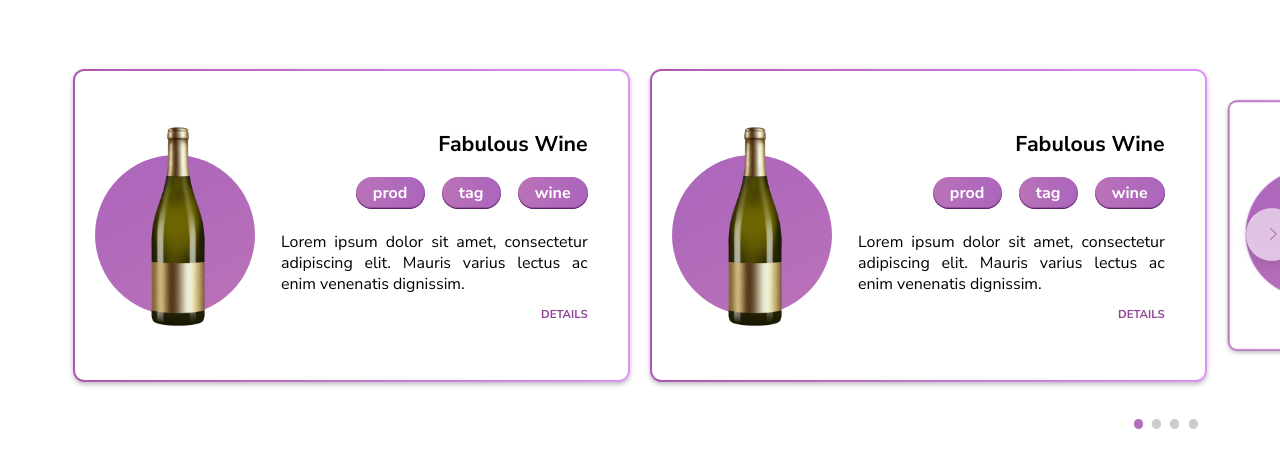
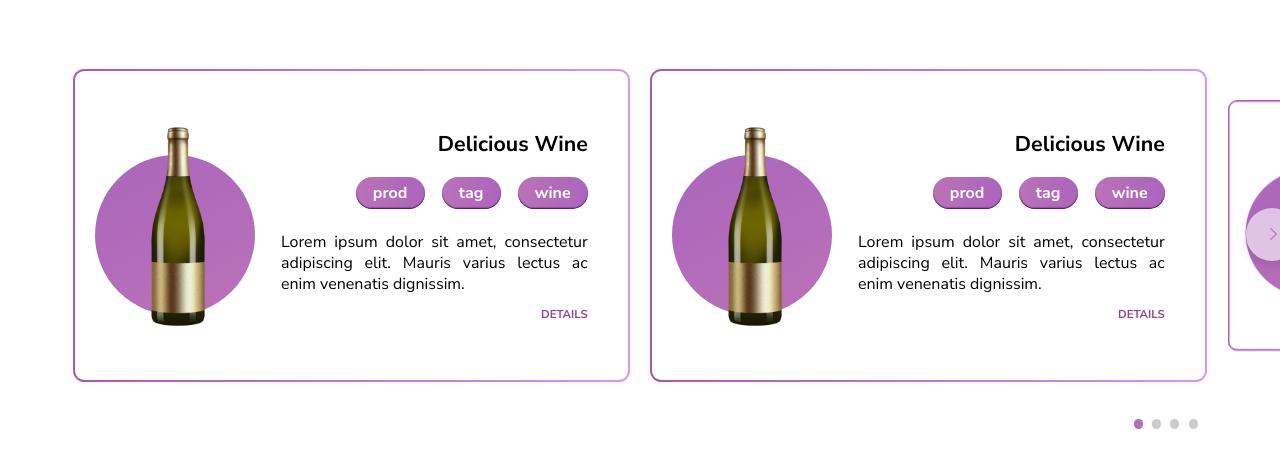
Before and after one commit to GiuB/demo-react-animated-checkbox, a React (Create React App) app: page / in a window 1280 px wide. Shown: the top 468 px of the page. Built offline with nearby package versions, Linux system fonts and the light colour scheme.

Commit message:
add mouseLeave smooth transition

```diff
--- a/src/components/Card/Card.js
+++ b/src/components/Card/Card.js
@@ -7,6 +7,7 @@ import Bottle from '../../assets/img/bottle.png'
 const Card = () => {
   const [state, setState] = useState({ isHover: false })
   const refWrapper = useRef()
+  const refRotateWrapper = useRef()
   const x = useMotionValue(200)
   const y = useMotionValue(200)
 
@@ -34,12 +35,16 @@ const Card = () => {
     state.isHover && setState({ ...state, isHover: false })
     x.set(0)
     y.set(0)
+
+    if (refRotateWrapper?.current?.style)
+      refRotateWrapper.current.style.transition = 'all 0.3s ease-out'
   }
 
   return (
     <C.CardOuterWrapper>
       <motion.div onMouseMove={handleMouseMove} onMouseLeave={handleMouseLeave}>
         <motion.div
+          ref={refRotateWrapper}
           className="rotateWrapper"
           style={{
             perspective: 1000,
@@ -55,7 +60,7 @@ const Card = () => {
                 </C.CardBox>
                 <C.CardBox descCol isHover={state.isHover}>
                   <div className="title">
-                    <h3>Fabulous Wine</h3>
+                    <h3>Delicious Wine</h3>
                   </div>
                   <div className="tags">
                     <C.CardTag>prod</C.CardTag>
--- a/src/components/Card/styled.js
+++ b/src/components/Card/styled.js
@@ -8,11 +8,12 @@ export const CardWrapper = styled.div.attrs((props) => ({}))`
   padding: 0.2rem;
   border-radius: 1rem;
   background-color: #544855;
-  box-shadow: 0 0.2rem 0.5rem #bbb;
+  transition: all 0.24s ease-out;
   background: linear-gradient(to right, #ac56b2, #de92f2);
 
   &:hover {
     cursor: pointer;
+    box-shadow: 0 0.7rem 1rem rgb(0, 0, 0, 0.2);
 
     .details {
       padding-right: 2.5rem !important;
```
